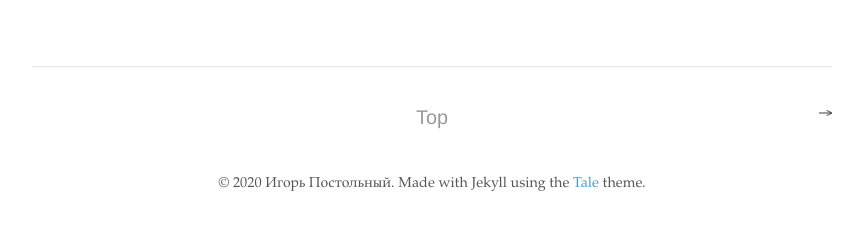
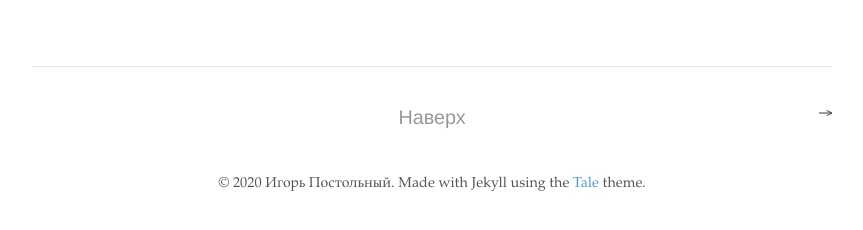
Before and after one commit to postolny/postolny.github.io, a Jekyll site: the page built from _posts/2020-11-07-tirare-avanti.md, in a window 1280 px wide. Shown: the part 952-1182 px from the top of the page, without its empty margins (208-1071 px from the left). Built offline with Jekyll 4.4.1, drawn with Linux system fonts in a browser that asks for light colours.

Commit message:
Update post.html

```diff
--- a/_layouts/post.html
+++ b/_layouts/post.html
@@ -35,5 +35,5 @@ layout: default
     <a href="{{ page.previous.url | prepend: site.baseurl }}" class="right arrow">&#8594;</a>
   {% endif %}
 
-  <a href="#" class="top">Top</a>
+  <a href="#" class="top">Наверх</a>
 </div>
```
